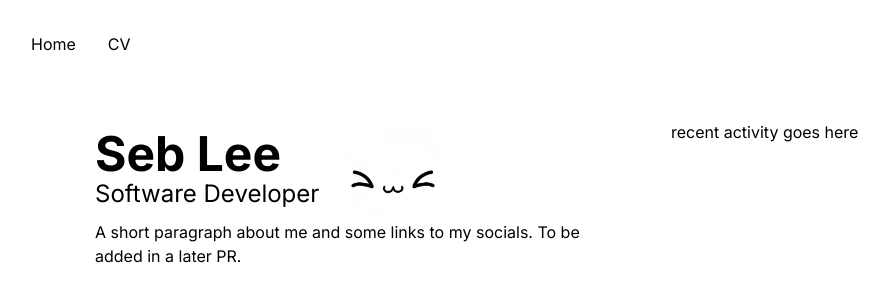
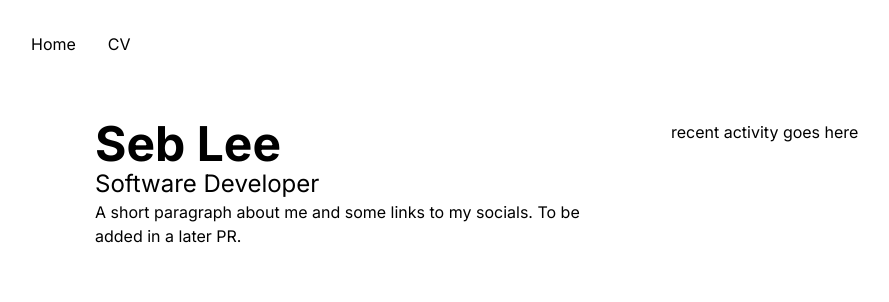
Before and after one commit to jebzley/sebleedotdev, a Next.js app: page / in a window 1280 px wide. Shown: the top 302 px of the page, without its empty margins (1-890 px from the left). Built offline with nearby package versions, Linux system fonts and the light colour scheme.

Commit message:
remove image for now

```diff
--- a/src/app/page.tsx
+++ b/src/app/page.tsx
@@ -1,5 +1,4 @@
 import { PageLayout } from "@/components/PageLayout";
-import Image from "next/image";
 
 export default function Home() {
   return (
@@ -10,7 +9,6 @@ export default function Home() {
             <h1 className="text-5xl">Seb Lee</h1>
             <p className="text-2xl">Software Developer</p>
           </hgroup>
-          <Image alt="" src={"/face.png"} width={100} height={100} />
         </div>
         <p>
           A short paragraph about me and some links to my socials. To be added
```
